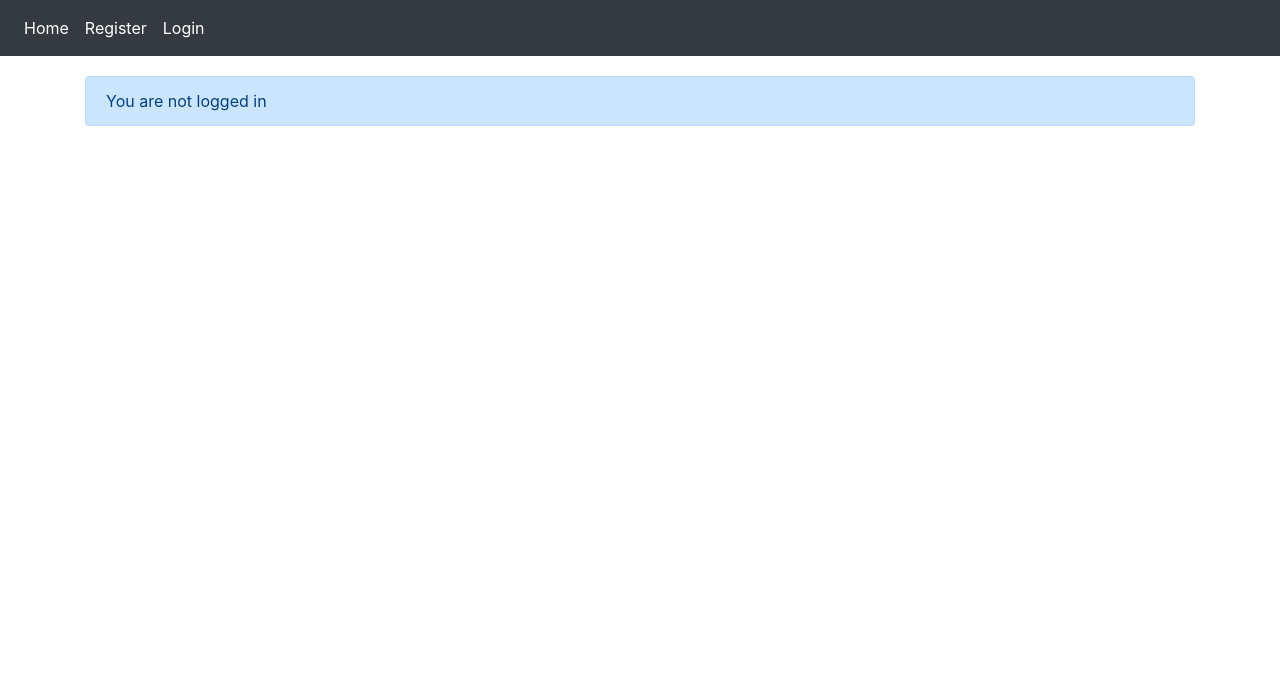
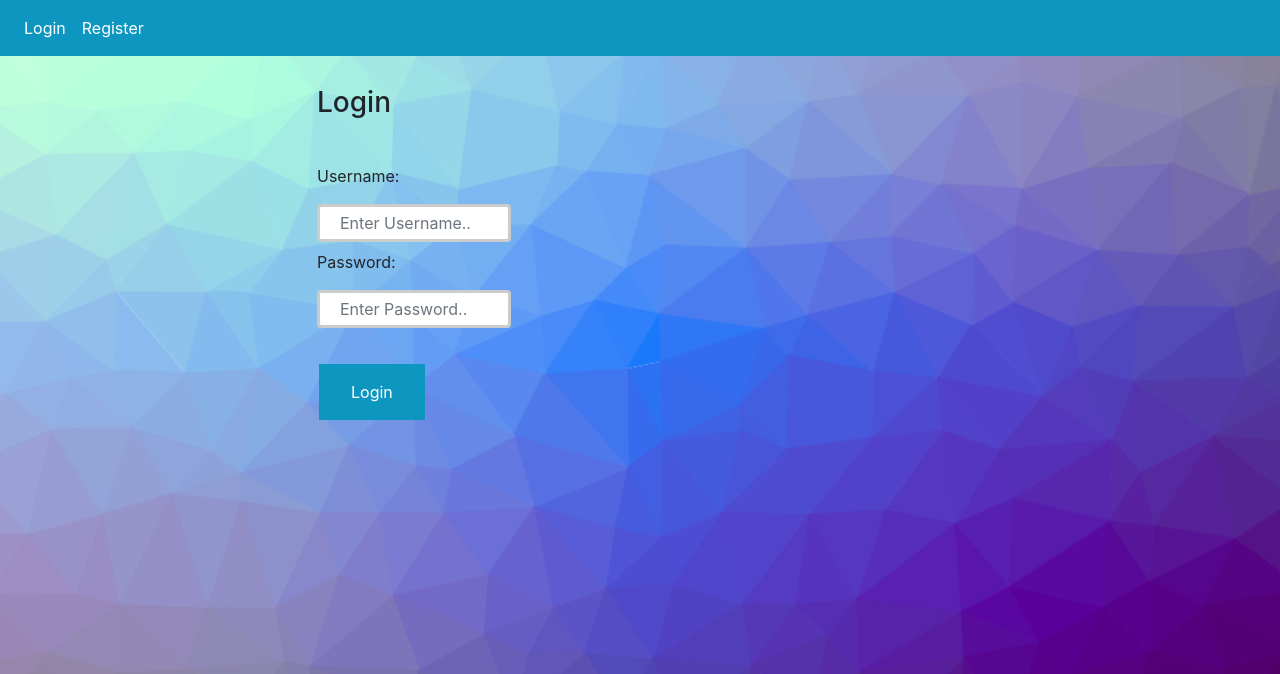
Before and after one commit to Hasan-Saju/BankBase, a Django app: page / in a window 1280 px wide. Shown: the top 674 px of the page. Run offline with Django 3.2, Linux system fonts and the light colour scheme; some libraries are stand-ins or nearby versions.

Commit message:
frontend added

```diff
--- a/BankBase/bank/urls.py
+++ b/BankBase/bank/urls.py
@@ -7,15 +7,15 @@ from django.contrib.staticfiles.urls import static, staticfiles_urlpatterns
 app_name = 'bank'
 
 urlpatterns = [
-    path('', views.index, name='index'),
+    path('home/', views.index, name='index'),
     path('register/', views.register, name='register'),
-    path('login/', views.login_page, name='login'),
+    path('', views.login_page, name='login'),
     path('user_login/', views.user_login, name='user_login'),
     path('logout/', views.user_logout, name='logout'),
     path('new_account/', views.new_account, name='new_account'),
     path('transaction/', views.transaction_list.as_view(), name='transaction'),
     path('transaction_form/', views.transaction_form, name='transaction_form'),
-     path('loan_scheme/', views.loan_scheme, name='loan_scheme'),
+    path('loan_scheme/', views.loan_scheme, name='loan_scheme'),
     path('loan_form/', views.loan_form, name='loan_form'),
     path('loan/', views.loan_list.as_view(), name='loan'),
     path('statement/<int:account_id>/', views.bank_statement, name='statement'),
--- a/BankBase/templates/base.html
+++ b/BankBase/templates/base.html
@@ -2,6 +2,7 @@
 <html lang="en">
 
 <head>
+
     <meta charset="UTF-8">
     <meta name="viewport" content="width=device-width, initial-scale=1.0">
 
@@ -19,18 +20,42 @@
 
 
     <title>{{ title }}</title>
+
+
 </head>
 
-<body>
+<style>
 
-    <nav class="navbar navbar-expand-lg navbar-dark bg-dark">
+
+li a:hover:not(.active) {
+  background-color: #111;
+}
+
+.active {
+  background-color: #0d96c0;
+}
+
+#nav
+{
+    background:#0d96c0;
+}
+
+</style>
+
+{% load static %}
+
+<body id="bg" style="background-repeat: no-repeat; background-size:cover; background-image: url('{% static "image/bg.png"%}')";>
+
+    <nav id="nav" class="navbar navbar-expand-lg navbar-dark">
         <ul class="navbar-nav">
+
+            {% if user.is_authenticated %}
+
             <li class="nav-item active">
                 <a class="nav-link" href="{% url 'bank:index' %}">Home</a>
             </li>
-            {% if user.is_authenticated %}
 
-            <li class="nav-item active">
+            <li  class="nav-item active">
                 <a class="nav-link" href="{% url 'bank:new_account' %}">Create New Account</a>
             </li>
 
@@ -40,6 +65,10 @@
 
             <li class="nav-item active">
                 <a class="nav-link" href="{% url 'bank:transaction' %}">Branch Transaction</a>
+            </li>
+
+             <li class="nav-item active">
+                <a class="nav-link" href="{% url 'bank:transaction' %}">Exchange Rate</a>
             </li>
 
             <li class="nav-item active">
@@ -60,11 +89,13 @@
 
 
             {% else %}
+
+            <li class="nav-item active">
+                <a class="nav-link" href="{% url 'bank:login' %}">Login</a>
+            </li>
+
             <li class="nav-item active">
                 <a class="nav-link" href="{% url 'bank:register' %}">Register</a>
-            </li>
-            <li class="nav-item active">
-                <a class="nav-link" href="{% url 'bank:login' %}">Login</a>
             </li>
             {% endif %}
         </ul>
--- a/BankBase/templates/index.html
+++ b/BankBase/templates/index.html
@@ -1,13 +1,47 @@
 {% extends 'base.html' %}
 {% block body_block %}
+{% load static %}
 
 {% if user.is_authenticated %}
+
+<pre>
+                                                                                                 Signed in as: {{ user_basic_info.email }}
+</pre>
+
+<h4>
+Welcome to ABC Bank
+<br>
+
+</h4>
+{% comment %}
 <p>Hi {{ user_basic_info.username }},</p>
-<p>Your Email: {{ user_basic_info.email }} </p>
+<p>Email: {{ user_basic_info.email }}, </p> {% endcomment %}
+
+{% comment %}
 <p><a href="{{ user_more_info.facebook_id }}">Facebook Profile</a> </p>
 <img src="/media/{{ user_more_info.profile_pic }}" alt="User Photo" width="200px">
 
-<a href={% url 'bank:transaction' %}> Transaction </a>
+<a href={% url 'bank:transaction' %}> Transaction </a> {% endcomment %}
+
+<div>
+<p>
+
+<img style="float:left; margin-right=100px; padding-right=100ox " height=300px width=450 src="{% static 'image/bank.png' %}"/>
+
+AB Bank is a leading private sector bank in Bangladesh established in 31 December 1981. This was the first joint venture private bank in Bangladesh. On 14 November 2007 Bangladesh bank approved the name change to AB Bank from Arab Bangladesh Bank.
+Introducing Bangladesh to its very first private sector bank; AB Bank Limited was incorporated on 31st December, 1981. Arab Bangladesh Bank as formerly known started its effective operation from 12th April, 1982 with the mission to be the best performing bank of the country.
+
+With an ambition to secure its place as the leading service provider, creating lasting value for its clientele, shareholder, and employees and particularly for the community it operates in, AB has formulated a golden heritage and an envious legacy that may not be imitated by many. Achieving plenty of milestones and incorporating numerous changes over the last 38 years, AB has always been authentic to its desire of being the technology driven innovative bank of Bangladesh. To excel this new era of technological triumph, AB has successfully introduced internet banking, SMS banking, cutting edge ICT, state-of-art network solution, 24/7 ATM service and many other e-products.
+
+AB has extensively widened its services over the last three decades in both home and abroad. The bank opened its very first branch at Karwan Bazar on 12th April 1982 and now has a successful footprint of 105 branches including one overseas branch in Mumbai, India and 270 plus ATMs spread across the country. it has associated 5 subsidiary companies including one Off-shore Banking Unit and Custodial services with its core banking activities. The Bank opened its Representative Office at Yangon, Myanmar for extending its foreign operations.
+</p>
+
+</div>
+
+
+
+
+
 
 {% else %}
 <div class="alert alert-primary">
--- a/BankBase/templates/login.html
+++ b/BankBase/templates/login.html
@@ -1,7 +1,63 @@
 {% extends 'base.html' %}
 {% block body_block %}
-<h3>Please Login</h3>
 
+<style>
+input[type=text] {
+  width: 30%;
+  padding: 12px 20px;
+  margin: 8px 0;
+  box-sizing: border-box;
+  border: 3px solid #ccc;
+  -webkit-transition: 0.5s;
+  transition: 0.5s;
+  outline: none;
+}
+
+input[type=text]:focus {
+  border: 3px solid #555;
+}
+
+
+input[type=password] {
+  width: 30%;
+  padding: 12px 20px;
+  margin: 8px 0;
+  box-sizing: border-box;
+  border: 3px solid #ccc;
+  -webkit-transition: 0.5s;
+  transition: 0.5s;
+  outline: none;
+}
+
+input[type=password]:focus {
+  border: 3px solid #555;
+}
+
+input[type=button], input[type=submit], input[type=reset] {
+  background-color: #0d96c0;
+  border: none;
+  color: white;
+  padding: 16px 32px;
+  text-decoration: none;
+  margin: 4px 2px;
+  cursor: pointer;
+}
+
+.center {
+  margin: auto;
+  width: 60%;
+  border: 3px ;
+  padding: 10px;
+}
+
+
+</style>
+
+
+<h3 class="center">Login</h3>
+<br>
+
+<div class="center">
 <form action="{% url 'bank:user_login' %}" method="POST">
     <label for="username">Username:</label>
     <input type="text" name="username" placeholder="Enter Username.." required class="form-control">
@@ -12,5 +68,6 @@
     <input type="submit" name="submit" value="Login">
 
 </form>
+</div>
 
 {% endblock %}
--- a/BankBase/templates/new_account.html
+++ b/BankBase/templates/new_account.html
@@ -17,7 +17,7 @@
     <input type="password" name="password" placeholder="Enter Password.." required class="form-control">
     {% csrf_token %}
     <br>
-    <input type="submit" name="submit" value="Create New Account">
+    <input type="submit" name="submit" value="Create New Account" style="color:white; background:#3F51B5">
 
 </form>
 
--- a/BankBase/templates/transaction_form.html
+++ b/BankBase/templates/transaction_form.html
@@ -18,7 +18,7 @@
 
     {% csrf_token %}
     <br>
-    <input type="submit" name="submit" value="Submit Transaction">
+    <input type="submit" name="submit" value="Submit Transaction" style="color:white; background:#3F51B5">
 
 </form>
 
```
Also changed, not shown: BankBase/templates/loan.html (+48 -1 lines), BankBase/templates/statement.html (+44 -2 lines), BankBase/templates/transaction.html (+43 -1 lines), BankBase/static/image/bank.png (added), BankBase/static/image/bg.png (added).
